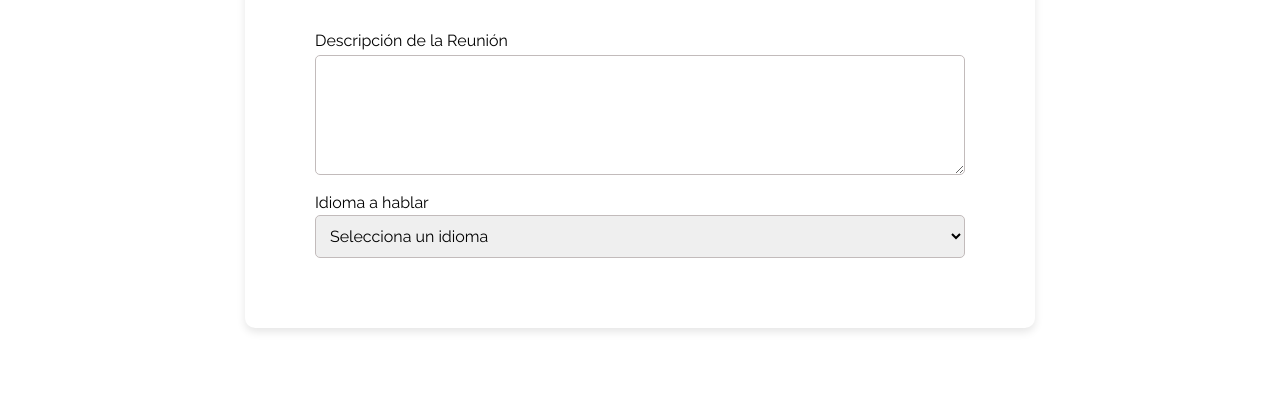
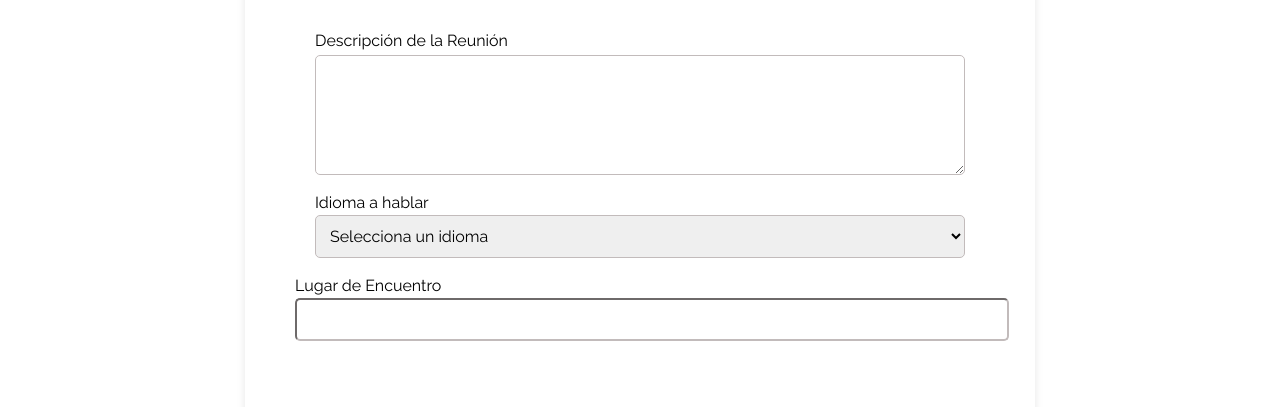
Before and after one commit to Glottia-IHC-y-Tecnologia-Moviles/Glottia, a plain HTML site: page public/create.html in a window 1280 px wide. Shown: the part 363-770 px from the top of the page. Drawn offline with Linux system fonts and the light colour scheme; a web font is replaced by a local one.

Commit message:
Add selection place

```diff
--- a/public/create.html
+++ b/public/create.html
@@ -82,6 +82,13 @@
                     </select>
                 </div>
 
+                <div class="form-row">
+                    <div class="moduleCreate" id="seccionLugar">
+                        <label>Lugar de Encuentro</label>
+                        <input type="text" id="lugar" name="lugar">
+                    </div>
+                </div>
+
             </form>
         </div>
     </div>
```
